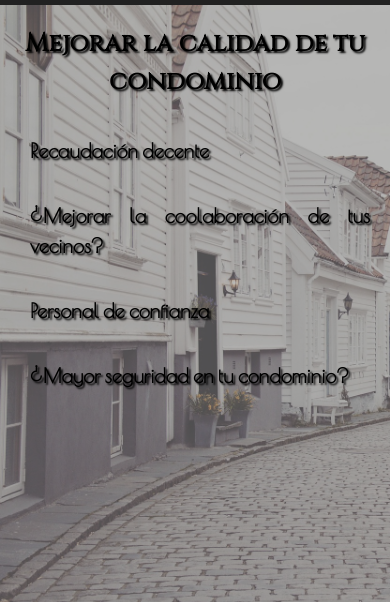
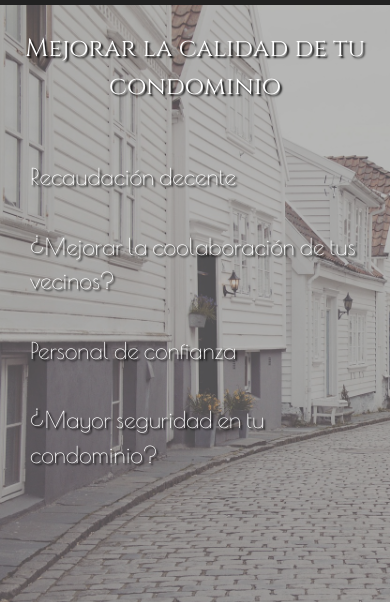
Before and after one commit to Catasdf/catasdf.github.io, a plain HTML site: page index.html in a window 390 px wide. Shown: the part 51-653 px from the top of the page. Drawn offline with nearby package versions, Linux system fonts and the light colour scheme.

Commit message:
Corrección de iconos redes sociales y footer en dispositivos pequeños

```diff
--- a/index.html
+++ b/index.html
@@ -205,7 +205,7 @@
 						</a>
 						<!--Instagram-->
 						<a class="ins-ic">
-							<i class="fa fa-instagram white-text"> </i>
+							<i class="fa fa-instagram white-text mr-4"> </i>
 						</a>
 
 					</div>
--- a/style.css
+++ b/style.css
@@ -121,6 +121,11 @@ body{
 	margin-bottom: 2rem!important;
 }
 
+.fa {
+	font-size: 1.5em!important;
+	margin-left: 1.5rem!important;
+}
+
 @media (max-width: 768px) {
 	.centrado2{
 		text-align: justify;
@@ -132,27 +137,36 @@ body{
 
 	.contenedor{
 		font-family: 'Poiret One', cursive;
-		font-weight: bold;
+	}
+
+	.contenedor ul {
+		margin-top: 30px;
 	}
 
 	.title{
-		color:black;
+		color:white;
 		font-size: 25px;
-		font-weight: bolder;
-		padding: 20px;
+		padding: 25px;
+		font-family: 'Cinzel', serif;
+		text-shadow: 2px 2px 2px black;
 	}
 
 	.contenedor li {
-		color: black;
-		font-size: 20px;
+		color: white;
+		font-size: 23px;
 		margin: 0 20px 35px -10px;
-		text-align: justify;
+		/*text-align: justify;*/
+		text-shadow: 2px 2px 2px black;
+		margin-top: 10px;
 	}
 
-	.contenedor li:hover {
-		color: black;
+	.fa {
+		font-size: 2em!important;
 	}
 
+	.mb-4{
+		margin-bottom: 0px!important;
+	}
 }
 
 @media (min-width: 970px) {
```
